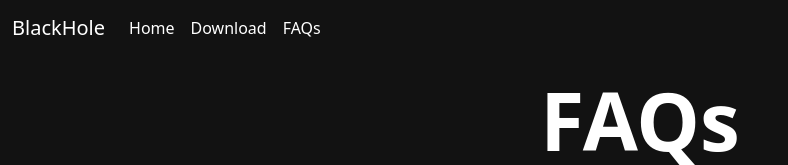
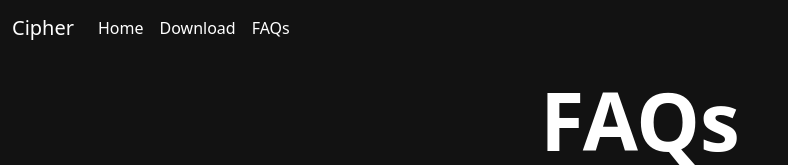
Before and after one commit to Mohdjariullah/FAQS, a plain HTML site: page index.html in a window 1280 px wide. Shown: the top 165 px of the page, without its empty margins (0-788 px from the left). Drawn offline with Linux system fonts and the light colour scheme.

Commit message:
Update index.html

```diff
--- a/index.html
+++ b/index.html
@@ -16,7 +16,7 @@
   <header>
     <nav class="navbar navbar-expand-lg navbar-dark">
       <div class="container-fluid">
-        <a class="navbar-brand" href="https://sangwan5688.github.io/">BlackHole</a>
+        <a class="navbar-brand" href="https://sangwan5688.github.io/">Cipher</a>
         <div class="collapse navbar-collapse" id="navbarNav">
           <ul class="navbar-nav">
             <li class="nav-item"><a class="nav-link active" href="https://mohdjariullah.github.io/">Home</a></li>
```
